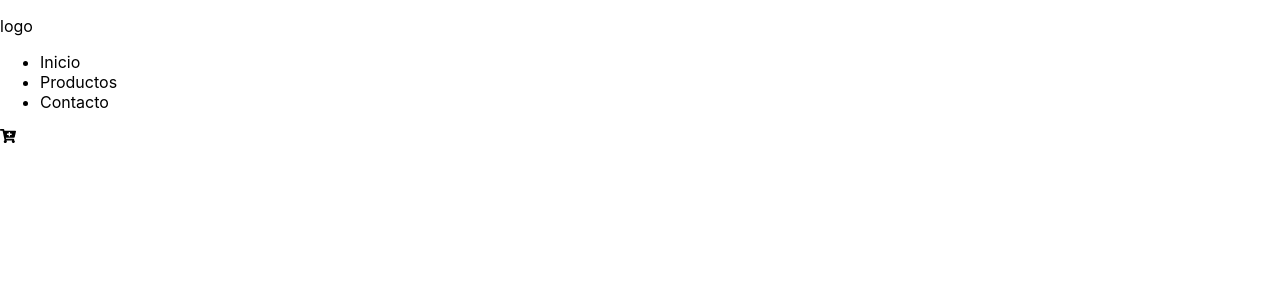
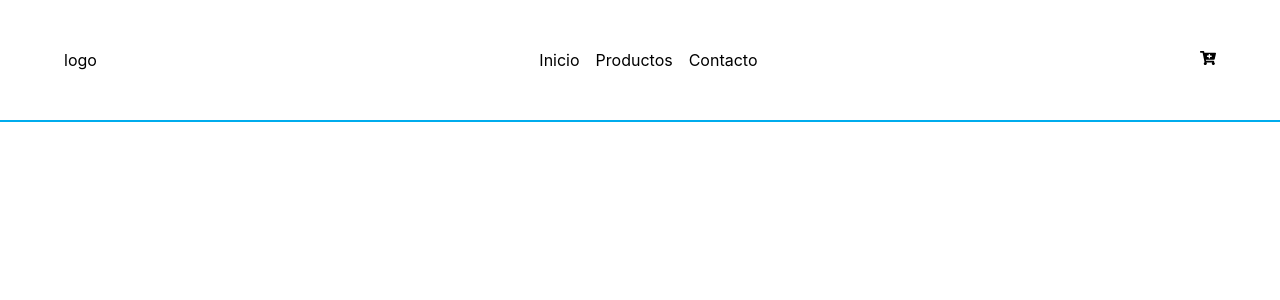
Before and after one commit to tomaszurita/react-ecommerce, a React (Create React App) app: page / in a window 1280 px wide. Shown: the top 300 px of the page. Built offline with nearby package versions, Linux system fonts and the light colour scheme.

Commit message:
navBar-style

```diff
--- a/src/App.css
+++ b/src/App.css
@@ -1,38 +1,36 @@
-.App {
-  text-align: center;
+* {
+  margin: 0;
+  padding: 0;
 }
 
-.App-logo {
-  height: 40vmin;
-  pointer-events: none;
+.header {
+  display: flex;
+  justify-content: space-between;
+  align-items: center;
+  margin: auto;
+  height: 15vh;
+  border-bottom: 2px solid #00aced;
 }
 
-@media (prefers-reduced-motion: no-preference) {
-  .App-logo {
-    animation: App-logo-spin infinite 20s linear;
-  }
+.logo{
+  margin-left: 5vw;
 }
 
-.App-header {
-  background-color: #282c34;
-  min-height: 100vh;
+.navBar {
   display: flex;
-  flex-direction: column;
-  align-items: center;
-  justify-content: center;
-  font-size: calc(10px + 2vmin);
-  color: white;
+  padding: 16px;
+  list-style: none;
 }
 
-.App-link {
-  color: #61dafb;
+li {
+  padding: 0 8px 0 8px;
 }
 
-@keyframes App-logo-spin {
-  from {
-    transform: rotate(0deg);
-  }
-  to {
-    transform: rotate(360deg);
-  }
+a {
+  text-decoration: none;
+  color: black;
 }
+
+.cart {
+  margin-right: 5vw;
+}
--- a/src/components/NavBar.js
+++ b/src/components/NavBar.js
@@ -4,13 +4,13 @@ const NavBar= () => {
     return (
         <>
             <header className = "header">
-                <p>logo</p>
-                <ul>
-                    <li>Inicio</li>
-                    <li>Productos</li>
-                    <li>Contacto</li>
+                <p className = "logo">logo</p>
+                <ul className = "navBar">
+                    <li><a href="../App.js">Inicio</a></li>
+                    <li><a href="../App.js">Productos</a></li>
+                    <li><a href="../App.js">Contacto</a></li>
                 </ul>
-                <CartWidget/>
+                <div className = "cart"><CartWidget/></div>
             </header>
         </>
     )
```
